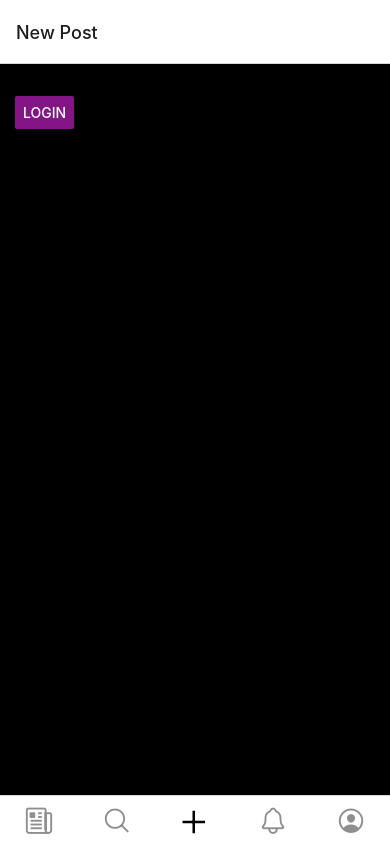
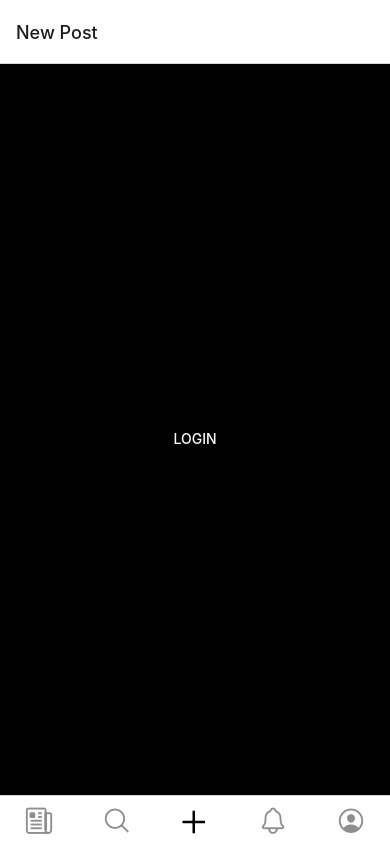
Before and after one commit to ProjectHoot/hoot-mobile, a React Native app: screen /NewPostScreen in a window 390 px wide. Built offline with nearby package versions, Linux system fonts and the light colour scheme; no server answers; what expo-linking would draw is missing.

Commit message:
Auth stuff

```diff
--- a/App.tsx
+++ b/App.tsx
@@ -7,6 +7,7 @@ import useCachedResources from "./hooks/useCachedResources";
 import useColorScheme from "./hooks/useColorScheme";
 import Navigation from "./navigation";
 import LotideContext, { defaultLotideContext } from "./store/LotideContext";
+import * as StorageService from "./services/StorageService";
 
 export default function App() {
   const isLoadingComplete = useCachedResources();
@@ -14,10 +15,10 @@ export default function App() {
   const [ctx, setContext] = useState<LotideContext>(defaultLotideContext);
 
   useEffect(() => {
-    AsyncStorage.getItem("@lotide_ctx").then(ctxStr => {
-      if (ctxStr !== null) {
-        console.log("Loaded Lotide context", ctxStr);
-        setContext(JSON.parse(ctxStr));
+    StorageService.lotideContext.query().then(ctx => {
+      if (ctx !== undefined) {
+        console.log("Loaded Lotide context", ctx);
+        setContext(ctx);
       }
     });
   }, []);
@@ -36,7 +37,7 @@ export default function App() {
       <LotideContext.Provider
         value={{
           ctx,
-          setContext: (ctx: any) => applyNewContext(ctx),
+          setContext: (ctx: LotideContext) => applyNewContext(ctx),
         }}
       >
         <SafeAreaProvider>
--- /dev/null
+++ b/components/SuggestLogin.tsx
@@ -0,0 +1,53 @@
+import React, { useContext } from "react";
+import { Alert, Button, StyleSheet } from "react-native";
+import useTheme from "../hooks/useTheme";
+import * as LotideService from "../services/LotideService";
+import LotideContext from "../store/LotideContext";
+import { View, Text } from "./Themed";
+
+export default function SuggestLogin() {
+  const theme = useTheme();
+  const lotideContext = useContext(LotideContext);
+
+  function login() {
+    Alert.prompt(
+      "Login",
+      "Login to Hoot",
+      (value: any) =>
+        LotideService.login(
+          { apiUrl: "https://hoot.goldandblack.xyz/api/unstable" },
+          value.login,
+          value.password,
+        )
+          .then(data => {
+            console.log("index.tsx", JSON.stringify(data, null, 2));
+            lotideContext.setContext({
+              ...lotideContext.ctx,
+              login: data,
+            });
+          })
+          .catch(console.error),
+      "login-password",
+    );
+  }
+
+  return (
+    <View style={styles.container}>
+      <Text>You are not logged in</Text>
+      <Button
+        onPress={login}
+        title="Login"
+        color={theme.tint}
+        accessibilityLabel="Login to the Hoot network"
+      />
+    </View>
+  );
+}
+
+const styles = StyleSheet.create({
+  container: {
+    flex: 1,
+    alignItems: "center",
+    justifyContent: "center",
+  },
+});
--- a/screens/NewPostScreen.tsx
+++ b/screens/NewPostScreen.tsx
@@ -8,11 +8,12 @@ import {
   TextInput,
   TouchableWithoutFeedback,
 } from "react-native";
-import { View, Text } from "../components/Themed";
+import { View } from "../components/Themed";
 import LotideContext from "../store/LotideContext";
 import { RootTabScreenProps } from "../types";
 import * as LotideService from "../services/LotideService";
 import useTheme from "../hooks/useTheme";
+import SuggestLogin from "../components/SuggestLogin";
 
 export default function NewPostScreen({
   navigation,
@@ -26,39 +27,7 @@ export default function NewPostScreen({
   const ctx = lotideContext.ctx;
 
   if (ctx.login === undefined) {
-    function login() {
-      Alert.prompt(
-        "Login",
-        "Login to Hoot",
-        (value: any) =>
-          LotideService.login(
-            { apiUrl: "https://hoot.goldandblack.xyz/api/unstable" },
-            value.login,
-            value.password,
-          )
-            .then(data => {
-              console.log("index.tsx", JSON.stringify(data, null, 2));
-              lotideContext.setContext({
-                ...lotideContext.ctx,
-                login: data,
-              });
-            })
-            .catch(console.error),
-        "login-password",
-      );
-    }
-
-    return (
-      <View style={styles.container}>
-        <Text>You are not logged in</Text>
-        <Button
-          onPress={login}
-          title="Login"
-          color="#841584"
-          accessibilityLabel="Login to the Hoot network"
-        />
-      </View>
-    );
+    return <SuggestLogin />;
   }
 
   function submit() {
--- a/screens/ProfileScreen.tsx
+++ b/screens/ProfileScreen.tsx
@@ -1,10 +1,10 @@
 import React, { useContext, useEffect, useState } from "react";
-import { Alert, Button, StyleSheet } from "react-native";
+import { Button, StyleSheet } from "react-native";
 import { View, Text } from "../components/Themed";
 import { getUserData } from "../services/LotideService";
 import LotideContext from "../store/LotideContext";
 import { RootTabScreenProps } from "../types";
-import * as LotideService from "../services/LotideService";
+import SuggestLogin from "../components/SuggestLogin";
 
 export default function ProfileScreen({
   navigation,
@@ -20,39 +20,11 @@ export default function ProfileScreen({
   }, [ctx.login?.user?.id]);
 
   if (ctx.login === undefined) {
-    function login() {
-      Alert.prompt(
-        "Login",
-        "Login to Hoot",
-        (value: any) =>
-          LotideService.login(
-            { apiUrl: "https://hoot.goldandblack.xyz/api/unstable" },
-            value.login,
-            value.password,
-          )
-            .then(data => {
-              console.log("index.tsx", JSON.stringify(data, null, 2));
-              lotideContext.setContext({
-                ...lotideContext.ctx,
-                login: data,
-              });
-            })
-            .catch(console.error),
-        "login-password",
-      );
-    }
+    return <SuggestLogin />;
+  }
 
-    return (
-      <View style={styles.container}>
-        <Text>You are not logged in</Text>
-        <Button
-          onPress={login}
-          title="Login"
-          color="#841584"
-          accessibilityLabel="Login to the Hoot network"
-        />
-      </View>
-    );
+  function logout() {
+    lotideContext.setContext({ apiUrl: ctx.apiUrl });
   }
 
   return (
@@ -61,6 +33,12 @@ export default function ProfileScreen({
       <Text>{profile?.host}</Text>
       <Text>{profile?.avatar?.url}</Text>
       <Text>{profile?.description}</Text>
+      <Button
+        onPress={logout}
+        title="Log Out"
+        color="#841584"
+        accessibilityLabel="Log out of the Hoot network"
+      />
     </View>
   );
 }
--- /dev/null
+++ b/services/StorageService.ts
@@ -0,0 +1,16 @@
+import AsyncStorage from "@react-native-async-storage/async-storage";
+
+export const lotideContext = {
+  async store(ctx: LotideContext) {
+    return AsyncStorage.setItem("@lotide_ctx", JSON.stringify(ctx));
+  },
+  async query(): Promise<LotideContext | undefined> {
+    return AsyncStorage.getItem("@lotide_ctx").then(ctxStr => {
+      if (ctxStr !== null) {
+        return JSON.parse(ctxStr) as LotideContext;
+      } else {
+        return undefined;
+      }
+    });
+  },
+};
```
Also changed, not shown: services/AuthService.ts (added).
